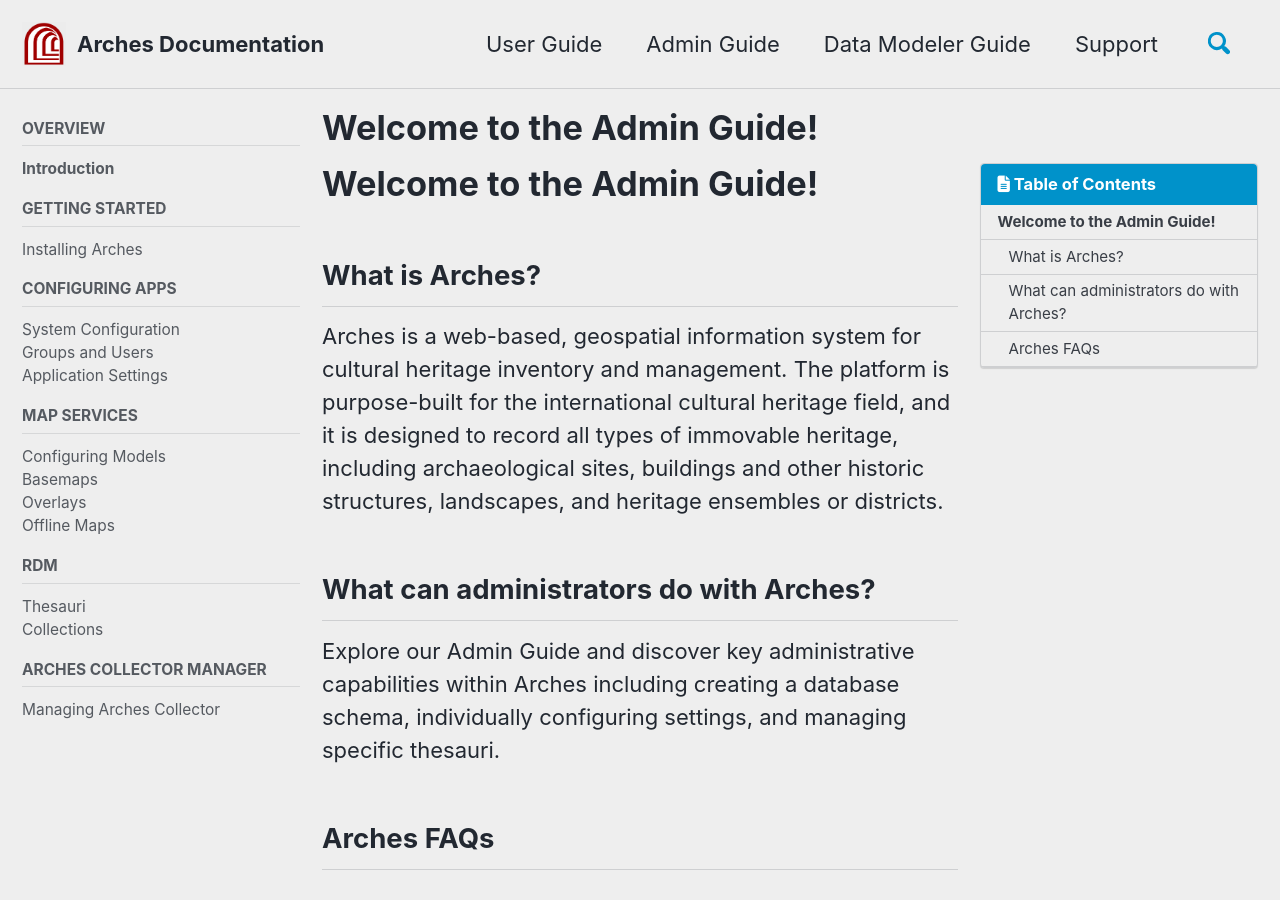
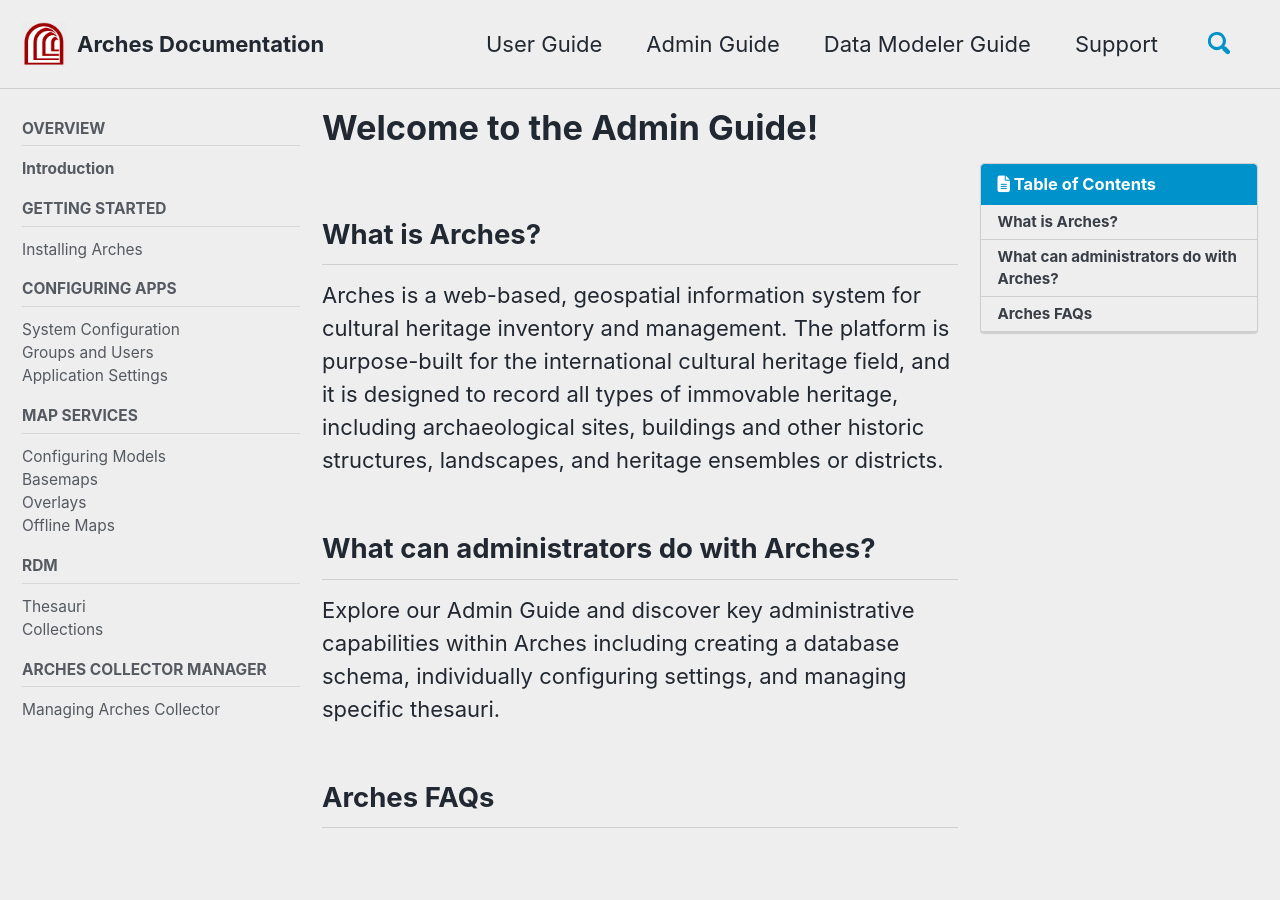
Before and after one commit to fargeo/archesguides, a Jekyll site: the page built from _pages/admin.md, in a window 1280 px wide and 900 px high. Built offline with Jekyll 4.4.1, drawn with Linux system fonts in a browser that asks for light colours; cached includes are drawn as plain includes; nearby versions of some CDN libraries; our own code applies the rules of GitHub Pages for plain Markdown files.

Commit message:
Update admin.md
Admin title in front matter

```diff
--- a/_pages/admin.md
+++ b/_pages/admin.md
@@ -14,8 +15,6 @@
     values:
       author_profile: true
 ---
-# Welcome to the Admin Guide!
-
 ## What is Arches?
 Arches is a web-based, geospatial information system for cultural heritage inventory and management. The platform is purpose-built for the international cultural heritage field, and it is designed to record all types of immovable heritage, including archaeological sites, buildings and other historic structures, landscapes, and heritage ensembles or districts.
 
```
Also changed, not shown: other parts of _pages/admin.md (+1 -0 lines).
